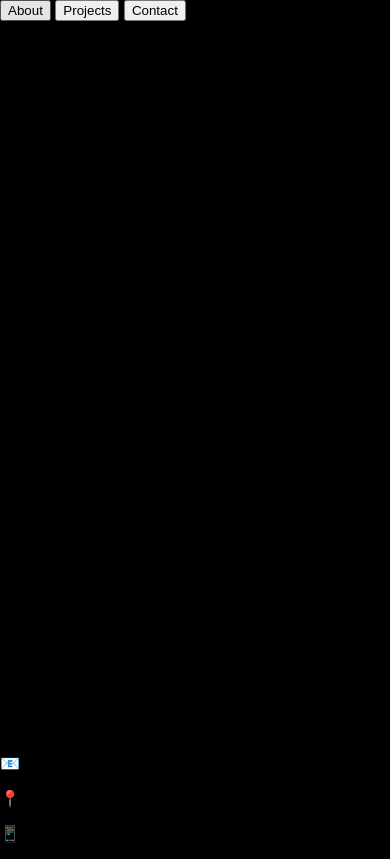
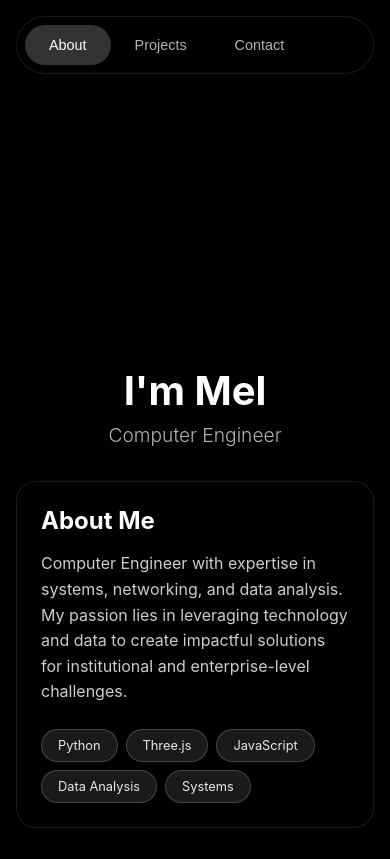
Before and after one commit to mekiro1006/mekiro-site, a website built with Vite: page index.html in a window 390 px wide. Built offline with nearby package versions, Linux system fonts and the light colour scheme; animation ran at ten frames a second.

Commit message:
Update style.css

```diff
--- a/style.css
+++ b/style.css
@@ -1,11 +1,15 @@
+* {
+  margin: 0;
+  padding: 0;
+  box-sizing: border-box;
+}
+
 body,
 html {
-  margin: 0;
-  padding: 0;
   overflow: hidden;
-  position: relative;
-  background-color: black;
-  font-family: "Arial", sans-serif;
+  background-color: #000;
+  font-family: -apple-system, BlinkMacSystemFont, "Segoe UI", Roboto, sans-serif;
+  color: white;
 }
 
 #bg {
@@ -15,67 +19,197 @@ html {
   z-index: -1;
 }
 
-#MKR {
-  position: absolute;
-  top: 10%;
+/* Navigation */
+.nav {
+  position: fixed;
+  top: 2rem;
   left: 50%;
   transform: translateX(-50%);
+  display: flex;
+  gap: 0;
+  background: rgba(0, 0, 0, 0.3);
+  backdrop-filter: blur(10px);
+  border: 1px solid rgba(255, 255, 255, 0.1);
+  border-radius: 50px;
+  padding: 0.5rem;
+  z-index: 100;
+}
+
+.nav-btn {
+  background: transparent;
+  border: none;
+  color: rgba(255, 255, 255, 0.7);
+  padding: 0.75rem 1.5rem;
+  border-radius: 25px;
+  cursor: pointer;
+  transition: all 0.3s ease;
+  font-size: 0.9rem;
+  font-weight: 500;
+}
+
+.nav-btn:hover {
   color: white;
-  font-size: 3rem;
-  font-weight: bold;
+  background: rgba(255, 255, 255, 0.1);
+}
+
+.nav-btn.active {
+  color: white;
+  background: rgba(255, 255, 255, 0.2);
+}
+
+/* Main Content */
+.main-content {
+  position: relative;
+  width: 100vw;
+  height: 100vh;
+  display: flex;
+  flex-direction: column;
+  justify-content: center;
+  align-items: center;
+}
+
+/* Hero Section */
+.hero {
   text-align: center;
   z-index: 10;
-  text-shadow: 2px 2px 4px rgba(0, 0, 0, 0.8);
+  margin-bottom: 2rem;
 }
 
-#about-me {
-  position: absolute;
-  top: 30%;
-  left: 50%;
-  transform: translate(-50%, -50%);
-  color: white;
-  font-size: 1.2rem;
+.hero-name {
+  font-size: 4rem;
+  font-weight: 700;
+  margin-bottom: 0.5rem;
+  text-shadow: 2px 2px 4px rgba(0, 0, 0, 0.8);
+  transition: transform 0.1s ease-out;
+  cursor: default;
+}
+
+.hero-title {
+  font-size: 1.5rem;
+  color: rgba(255, 255, 255, 0.7);
   font-weight: 300;
-  text-align: center;
-  z-index: 10;
-  opacity: 0.9;
-  width: 80%;
-  max-width: 600px;
-  line-height: 1.6;
   text-shadow: 1px 1px 2px rgba(0, 0, 0, 0.8);
 }
 
-#summary {
-  position: absolute;
-  top: 50%;
-  left: 50%;
-  transform: translate(-50%, -50%);
-  color: white;
-  font-size: 1rem;
-  font-weight: 300;
-  text-align: center;
+/* Content Sections */
+.content-section {
+  position: fixed;
+  bottom: 2rem;
+  left: 2rem;
+  opacity: 0;
+  transform: translateY(20px);
+  transition: all 0.5s ease;
+  pointer-events: none;
   z-index: 10;
-  opacity: 0.8;
-  width: 80%;
-  max-width: 500px;
-  line-height: 1.5;
-  text-shadow: 1px 1px 2px rgba(0, 0, 0, 0.8);
 }
 
-/* Responsive design */
+.content-section.active {
+  opacity: 1;
+  transform: translateY(0);
+  pointer-events: auto;
+}
+
+/* Cards */
+.about-card,
+.projects-card,
+.contact-card {
+  background: rgba(0, 0, 0, 0.4);
+  backdrop-filter: blur(15px);
+  border: 1px solid rgba(255, 255, 255, 0.1);
+  border-radius: 20px;
+  padding: 2rem;
+  max-width: 400px;
+  box-shadow: 0 8px 32px rgba(0, 0, 0, 0.3);
+}
+
+.about-card h2,
+.projects-card h2,
+.contact-card h2 {
+  font-size: 1.5rem;
+  margin-bottom: 1rem;
+  color: white;
+}
+
+.about-card p,
+.projects-card p,
+.contact-card p {
+  line-height: 1.6;
+  color: rgba(255, 255, 255, 0.8);
+  margin-bottom: 1.5rem;
+}
+
+/* Skills */
+.skills {
+  display: flex;
+  flex-wrap: wrap;
+  gap: 0.5rem;
+}
+
+.skill-tag {
+  background: rgba(255, 255, 255, 0.1);
+  border: 1px solid rgba(255, 255, 255, 0.2);
+  padding: 0.5rem 1rem;
+  border-radius: 20px;
+  font-size: 0.8rem;
+  color: rgba(255, 255, 255, 0.9);
+}
+
+/* Projects */
+.project-item {
+  margin-bottom: 1.5rem;
+  padding-bottom: 1rem;
+  border-bottom: 1px solid rgba(255, 255, 255, 0.1);
+}
+
+.project-item:last-child {
+  border-bottom: none;
+  margin-bottom: 0;
+}
+
+.project-item h3 {
+  color: white;
+  margin-bottom: 0.5rem;
+  font-size: 1.1rem;
+}
+
+.project-item p {
+  margin-bottom: 0;
+  font-size: 0.9rem;
+}
+
+/* Contact */
+.contact-info p {
+  margin-bottom: 0.5rem;
+  font-size: 0.9rem;
+}
+
+/* Responsive */
 @media (max-width: 768px) {
-  #MKR {
-    font-size: 2rem;
-    top: 15%;
+  .hero-name {
+    font-size: 2.5rem;
   }
 
-  #about-me {
-    font-size: 1rem;
-    top: 35%;
+  .hero-title {
+    font-size: 1.2rem;
   }
 
-  #summary {
-    font-size: 0.9rem;
-    top: 55%;
+  .content-section {
+    left: 1rem;
+    right: 1rem;
+    bottom: 1rem;
+  }
+
+  .about-card,
+  .projects-card,
+  .contact-card {
+    max-width: none;
+    padding: 1.5rem;
+  }
+
+  .nav {
+    top: 1rem;
+    left: 1rem;
+    right: 1rem;
+    transform: none;
   }
 }
```
